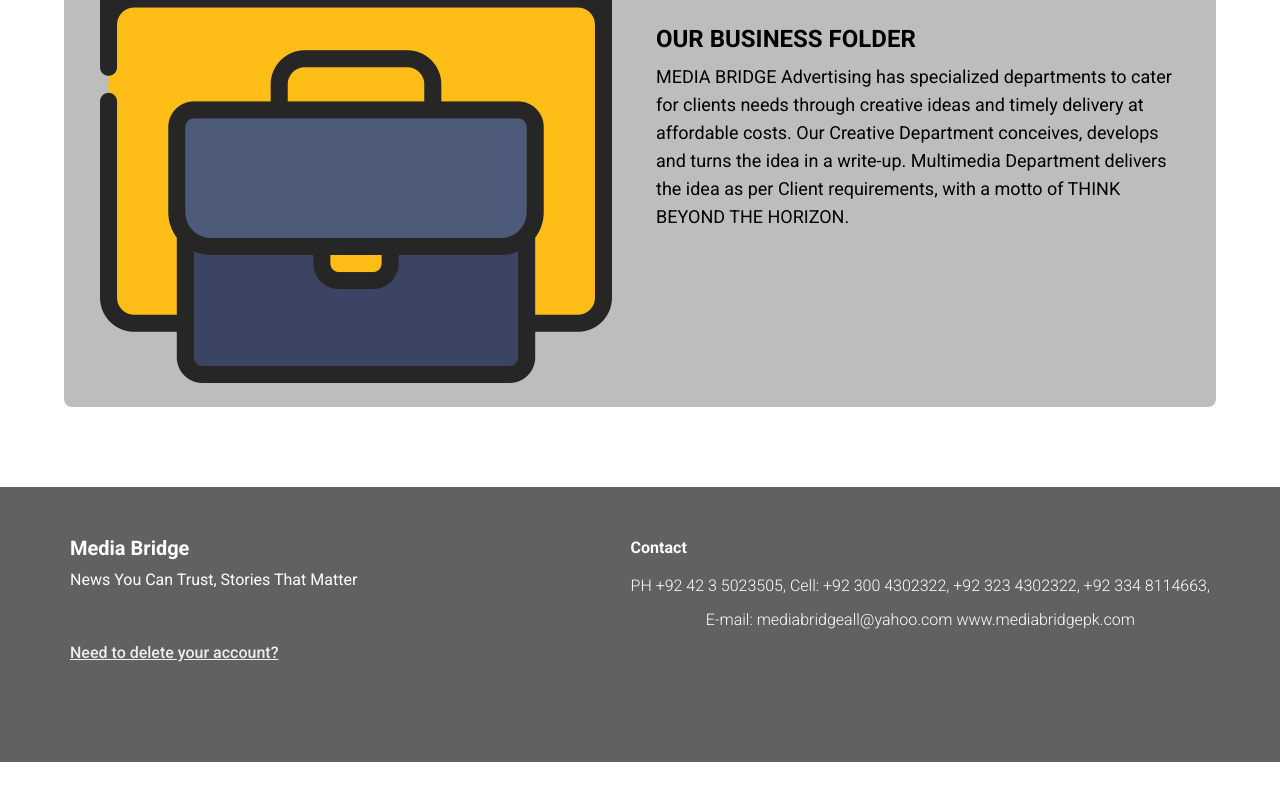
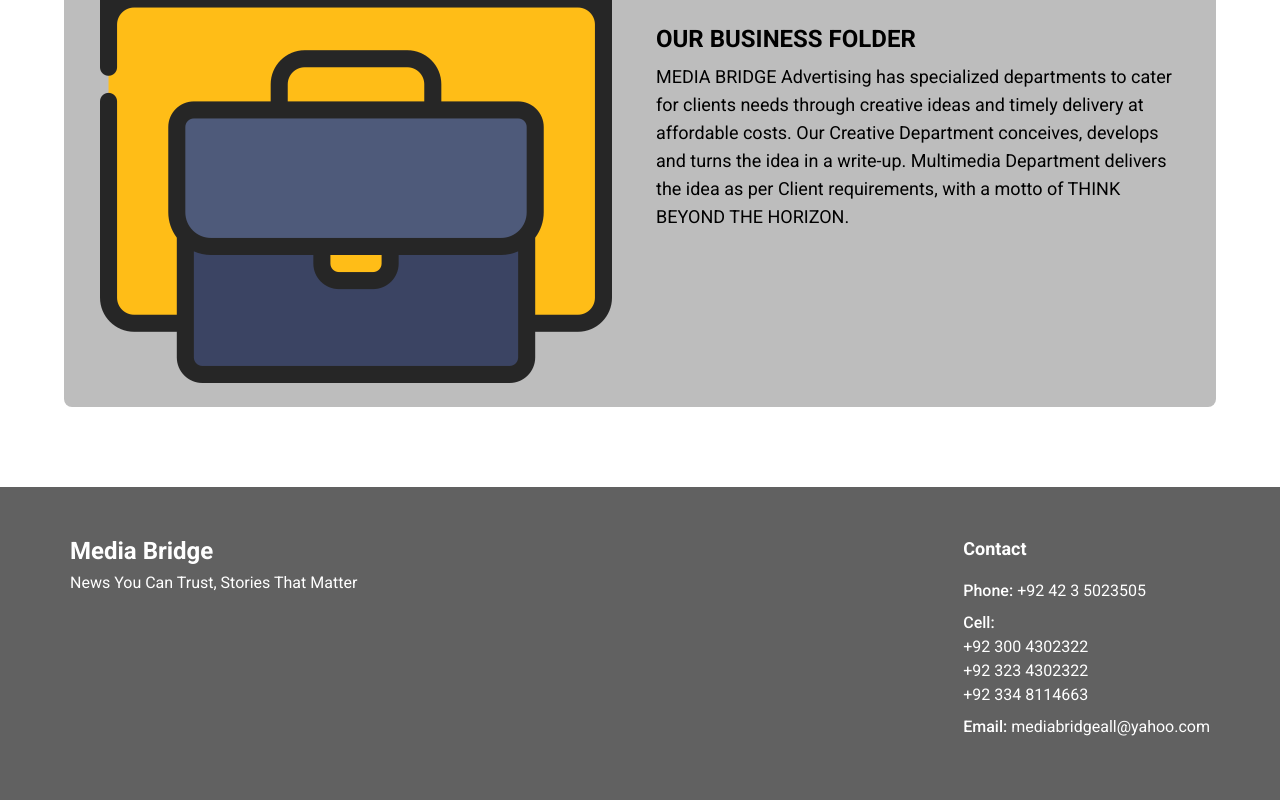
Before and after one commit to FaizanAziz69/mBridge, a Next.js app: page / in a window 1280 px wide. Shown: the part 4544-5344 px from the top of the page. Before the commit the page ends 5306 px from the top, so only its background shows below. Built offline with nearby package versions, Linux system fonts and the light colour scheme; no server answers.

Commit message:
update footer

```diff
--- a/src/components/footer.tsx
+++ b/src/components/footer.tsx
@@ -1,6 +1,107 @@
+// "use client";
+// import Image from "next/image";
+// import { Typography, IconButton, Button } from "@material-tailwind/react";
+
+// export function Footer() {
+//   return (
+//     <footer className="bg-gray-700 px-8 pt-12 w-full">
+//       <div className="container mx-auto">
+//         <div className="flex flex-wrap justify-center gap-8 md:justify-between">
+//           <div className="text-center md:text-left">
+//             <Typography
+//               as="a"
+//               href="#"
+//               target="_blank"
+//               variant="h5"
+//               color="white"
+//               className="mb-1"
+//               placeholder=""
+//               onPointerEnterCapture={() => {}}
+//               onPointerLeaveCapture={() => {}}
+//             >
+//               Media Bridge
+//             </Typography>
+//             <Typography
+//               color="white"
+//               className="mb-12 font-normal"
+//               placeholder=""
+//               onPointerEnterCapture={() => {}}
+//               onPointerLeaveCapture={() => {}}
+//             >
+//               News You Can Trust, Stories That Matter
+//             </Typography>
+//             <ul className="flex flex-wrap items-center justify-center md:justify-start">
+//               <a href="/deleteaccount" className="!text-gray-200 font-medium underline">Need to delete your account?</a>
+//             </ul>
+//           </div>
+//           <div className="mt-8 w-full md:mt-0 md:w-auto">
+//             <Typography
+//               variant="h6"
+//               color="white"
+//               className="mb-3"
+//               placeholder=""
+//               onPointerEnterCapture={() => {}}
+//               onPointerLeaveCapture={() => {}}
+//             >
+//               Contact
+//             </Typography>
+//             <div className="flex flex-col gap-2">
+//               <Typography
+//                 color="white"
+//                 className="flex items-center justify-center"
+//                 placeholder=""
+//                 onPointerEnterCapture={() => {}}
+//                 onPointerLeaveCapture={() => {}}
+//               >
+//                 PH +92 42 3 5023505,
+//                 Cell: +92 300 4302322,
+//                 +92 323 4302322,
+//                 +92 334 8114663,
+//               </Typography>
+//               <Typography
+//                 color="white"
+//                 className="flex items-center justify-center"
+//                 placeholder=""
+//                 onPointerEnterCapture={() => {}}
+//                 onPointerLeaveCapture={() => {}}
+//               >
+//                 E-mail: mediabridgeall@yahoo.com www.mediabridgepk.com
+//               </Typography>
+//             </div>
+//           </div>
+//         </div>
+//         <div className="flex flex-wrap items-center justify-center gap-y-4 gap-x-8 border-t border-gray-700 py-7 md:justify-between">
+//           <div className="flex gap-2">
+//             <IconButton
+//               variant="text"
+//               color="white"
+//               placeholder=""
+//               onPointerEnterCapture={() => {}}
+//               onPointerLeaveCapture={() => {}}
+//             >
+//               <i className="fa-brands fa-linkedin text-2xl not-italic opacity-75"></i>
+//             </IconButton>
+//             <IconButton
+//               variant="text"
+//               color="white"
+//               placeholder=""
+//               onPointerEnterCapture={() => {}}
+//               onPointerLeaveCapture={() => {}}
+//             >
+//               <i className="fa-brands fa-facebook text-2xl not-italic opacity-75"></i>
+//             </IconButton>
+//           </div>
+//         </div>
+//       </div>
+//     </footer>
+//   );
+// }
+
+// export default Footer;
+
 "use client";
 import Image from "next/image";
-import { Typography, IconButton, Button } from "@material-tailwind/react";
+import { IconButton, Button } from "@material-tailwind/react";
 
 export function Footer() {
   return (
@@ -8,67 +109,42 @@ export function Footer() {
       <div className="container mx-auto">
         <div className="flex flex-wrap justify-center gap-8 md:justify-between">
           <div className="text-center md:text-left">
-            <Typography
-              as="a"
+            <a
               href="#"
               target="_blank"
-              variant="h5"
-              color="white"
-              className="mb-1"
-              placeholder=""
-              onPointerEnterCapture={() => {}}
-              onPointerLeaveCapture={() => {}}
+              className="text-white text-2xl font-bold mb-1 block"
             >
               Media Bridge
-            </Typography>
-            <Typography
-              color="white"
-              className="mb-12 font-normal"
-              placeholder=""
-              onPointerEnterCapture={() => {}}
-              onPointerLeaveCapture={() => {}}
-            >
+            </a>
+            <p className="text-white mb-12 font-normal">
               News You Can Trust, Stories That Matter
-            </Typography>
-            <ul className="flex flex-wrap items-center justify-center md:justify-start">
-              <a href="/deleteaccount" className="!text-gray-200 font-medium underline">Need to delete your account?</a>
-            </ul>
+            </p>
           </div>
-          <div className="mt-8 w-full md:mt-0 md:w-auto">
-            <Typography
-              variant="h6"
-              color="white"
-              className="mb-3"
-              placeholder=""
-              onPointerEnterCapture={() => {}}
-              onPointerLeaveCapture={() => {}}
-            >
-              Contact
-            </Typography>
-            <div className="flex flex-col gap-2">
-              <Typography
-                color="white"
-                className="flex items-center justify-center"
-                placeholder=""
-                onPointerEnterCapture={() => {}}
-                onPointerLeaveCapture={() => {}}
-              >
-                PH +92 42 3 5023505,
-                Cell: +92 300 4302322,
-                +92 323 4302322,
-                +92 334 8114663,
-              </Typography>
-              <Typography
-                color="white"
-                className="flex items-center justify-center"
-                placeholder=""
-                onPointerEnterCapture={() => {}}
-                onPointerLeaveCapture={() => {}}
-              >
-                E-mail: mediabridgeall@yahoo.com www.mediabridgepk.com
-              </Typography>
-            </div>
-          </div>
+<div className="mt-8 w-full md:mt-0 md:w-auto">
+  <h6 className="text-white text-lg font-semibold mb-4 text-center md:text-left">
+    Contact
+  </h6>
+  <div className="flex flex-col gap-4">
+    <div className="text-white text-center md:text-left space-y-2">
+      <p className="flex flex-col md:flex-row items-center md:items-start gap-1">
+        <span className="font-medium">Phone:</span>
+        <span>+92 42 3 5023505</span>
+      </p>
+      <div className="flex flex-col items-center md:items-start">
+        <span className="font-medium">Cell:</span>
+        <span>+92 300 4302322</span>
+        <span>+92 323 4302322</span>
+        <span>+92 334 8114663</span>
+      </div>
+      <p className="flex flex-col md:flex-row items-center md:items-start gap-1">
+        <span className="font-medium">Email:</span>
+        <a href="mailto:mediabridgeall@yahoo.com" className="hover:underline">
+          mediabridgeall@yahoo.com
+        </a>
+      </p>
+    </div>
+  </div>
+</div>
         </div>
         <div className="flex flex-wrap items-center justify-center gap-y-4 gap-x-8 border-t border-gray-700 py-7 md:justify-between">
           <div className="flex gap-2">
```
